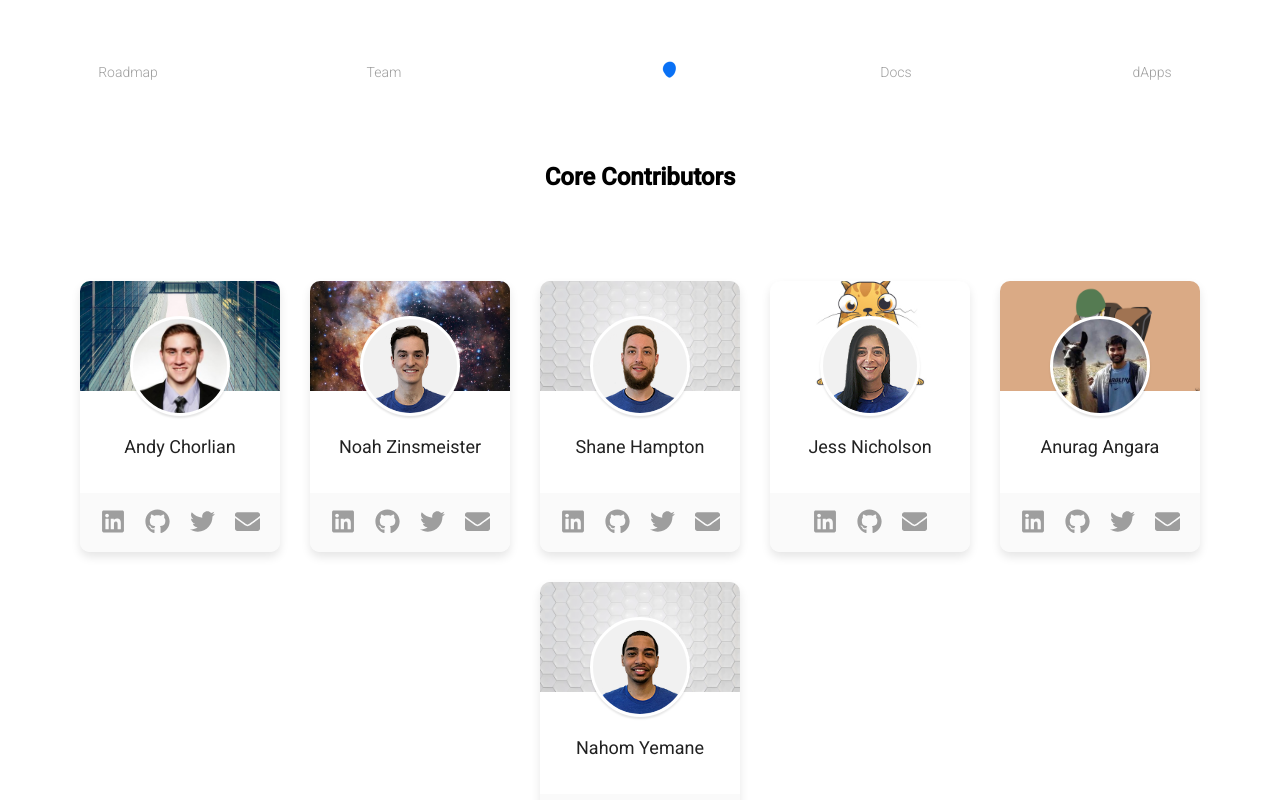
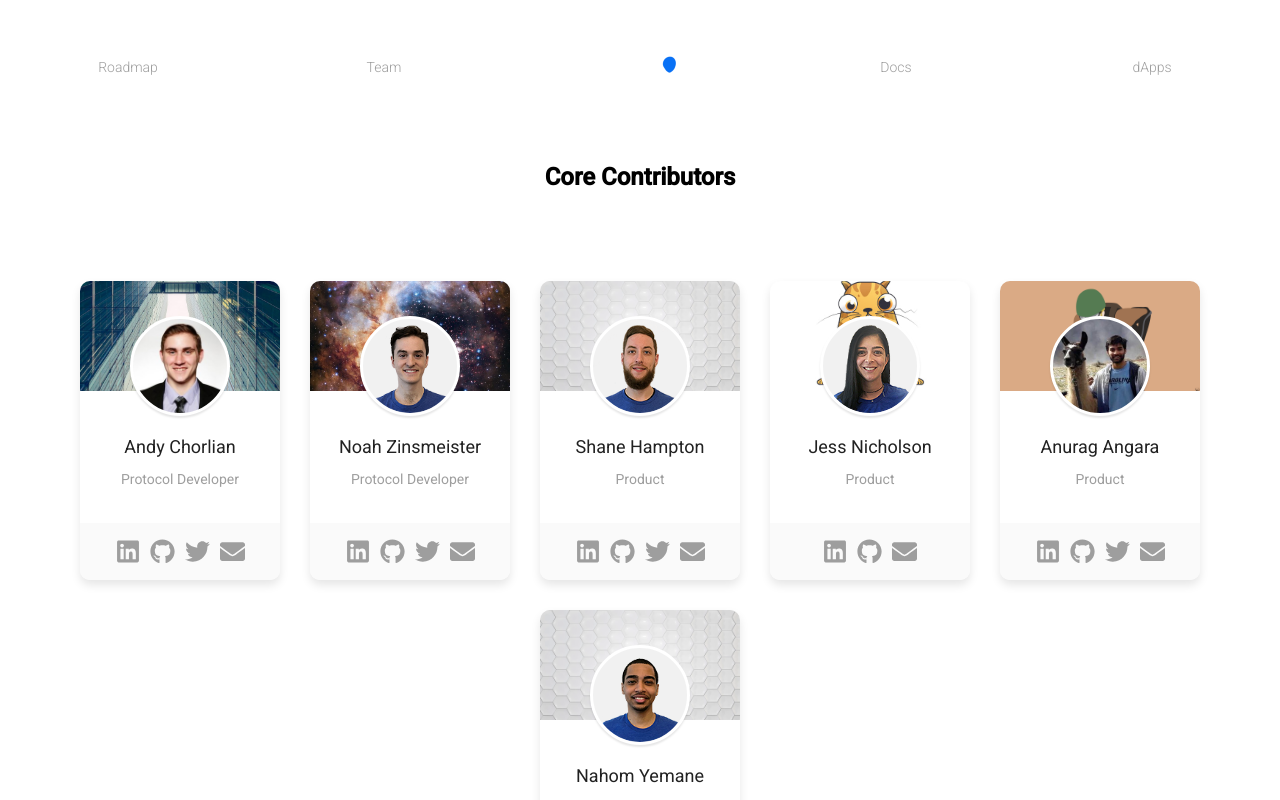
Before and after one commit to hydrogen-dev/projecthydro.org, a React (Create React App) app: page /team in a window 1280 px wide. Shown: the top 800 px of the page. Built offline with nearby package versions, Linux system fonts and the light colour scheme; the HTML template or start-up script is replaced by a standard one.

Commit message:
More small changes to team stuff

```diff
--- a/src/Team.js
+++ b/src/Team.js
@@ -18,7 +18,8 @@ class Team extends Component  {
       <section className="sections" id="team">
         <div style={{...profileStyles}}>
           <Profile
-            name = "Andy Chorlian"
+            name ="Andy Chorlian"
+            role="Protocol Developer"
             linkedIn="https://www.linkedin.com/in/achorlia/"
             email="andy@hydrogenplatform.com"
             twitter="https://twitter.com/andy8052"
@@ -28,6 +29,7 @@ class Team extends Component  {
           />
           <Profile
             name = "Noah Zinsmeister"
+            role="Protocol Developer"
             linkedIn="https://www.linkedin.com/in/noahzinsmeister/"
             email="noah@hydrogenplatform.com"
             twitter="https://twitter.com/noahzinsmeister"
@@ -37,6 +39,7 @@ class Team extends Component  {
           />
           <Profile
             name = "Shane Hampton"
+            role="Product"
             linkedIn="https://www.linkedin.com/in/shane-hampton-a9689b49/"
             email="shane@hydrogenplatform.com"
             twitter="https://twitter.com/citizenshane_"
@@ -46,6 +49,7 @@ class Team extends Component  {
           />
           <Profile
             name = "Jess Nicholson"
+            role="Product"
             linkedIn="https://www.linkedin.com/in/jessica-nicholson-4b117092/"
             email="jess@hydrogenplatform.com"
             github="https://github.com/JessHydrogen"
@@ -54,6 +58,7 @@ class Team extends Component  {
           />
           <Profile
             name = "Anurag Angara"
+            role="Product"
             linkedIn="https://www.linkedin.com/in/anurag-angara-6863a483/"
             email="anurag@hydrogenplatform.com"
             twitter="https://twitter.com/AnuragHydro"
@@ -63,6 +68,7 @@ class Team extends Component  {
           />
           <Profile
             name = "Nahom Yemane"
+            role="Community Manager"
             linkedIn="https://www.linkedin.com/in/nahom-yemane/"
             email="nahom@hydrogenplatform.com"
             twitter="https://twitter.com/NYemane_"
--- a/src/profiles/Profile.css
+++ b/src/profiles/Profile.css
@@ -48,7 +48,7 @@
 	box-shadow: 0 2px 2px rgba(0,0,0,0.1);
 }
 
-h3, a, i{
+h3, a, i, p{
 	font-family: 'Roboto', sans-serif;
 	font-weight: lighter;
 	-webkit-transition: .1s ease-in-out;
@@ -62,9 +62,8 @@ h3, a, i{
 		color: #212121;
 	}
 
-	a{
+	a, p{
 		display: block;
-		padding: 5px 5px;
 		font-size: 14px;
 		color: #9E9E9E;
 		text-decoration: none;
--- a/src/profiles/Profile.js
+++ b/src/profiles/Profile.js
@@ -20,6 +20,7 @@ class Profile extends Component {
           </div>
         </div>
         <h3>{this.props.name}</h3>
+        <p>{this.props.role}</p>
         <ul>
 
           {this.props.linkedIn === undefined ? undefined : (
```
